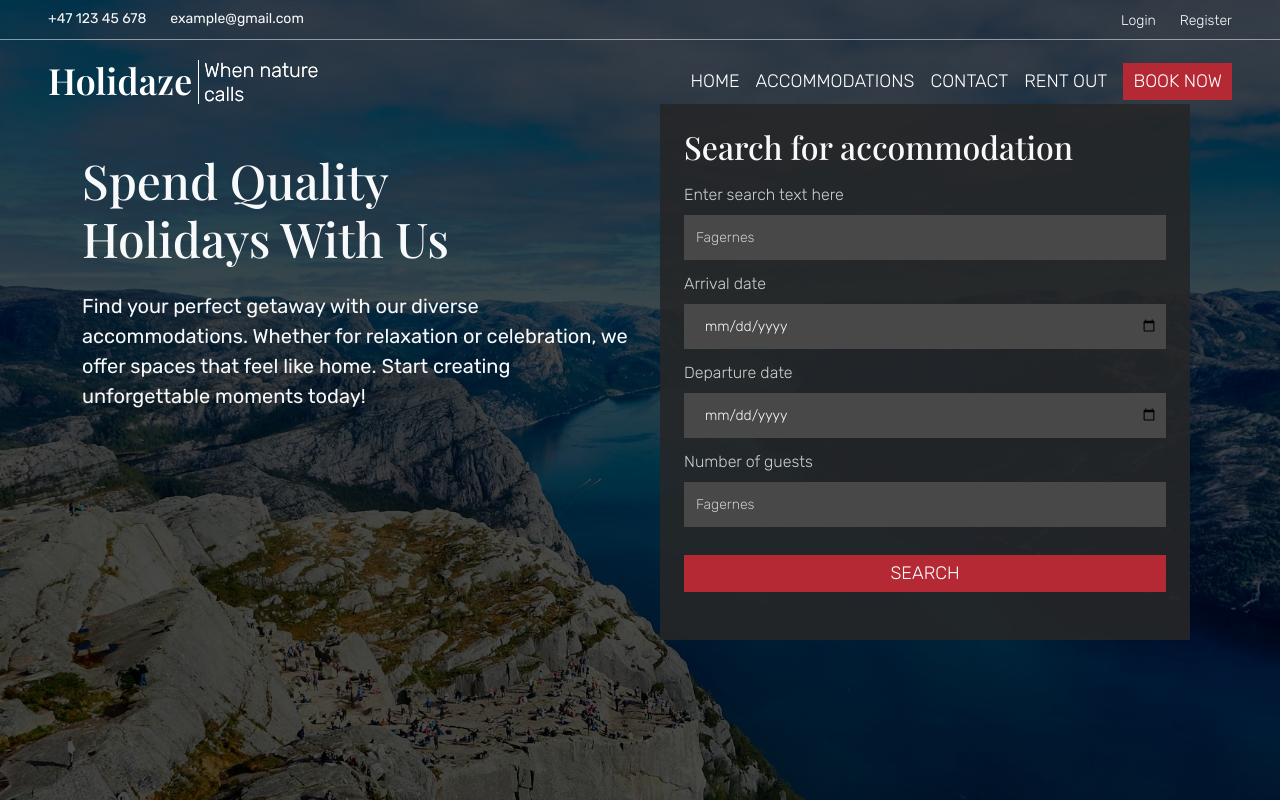
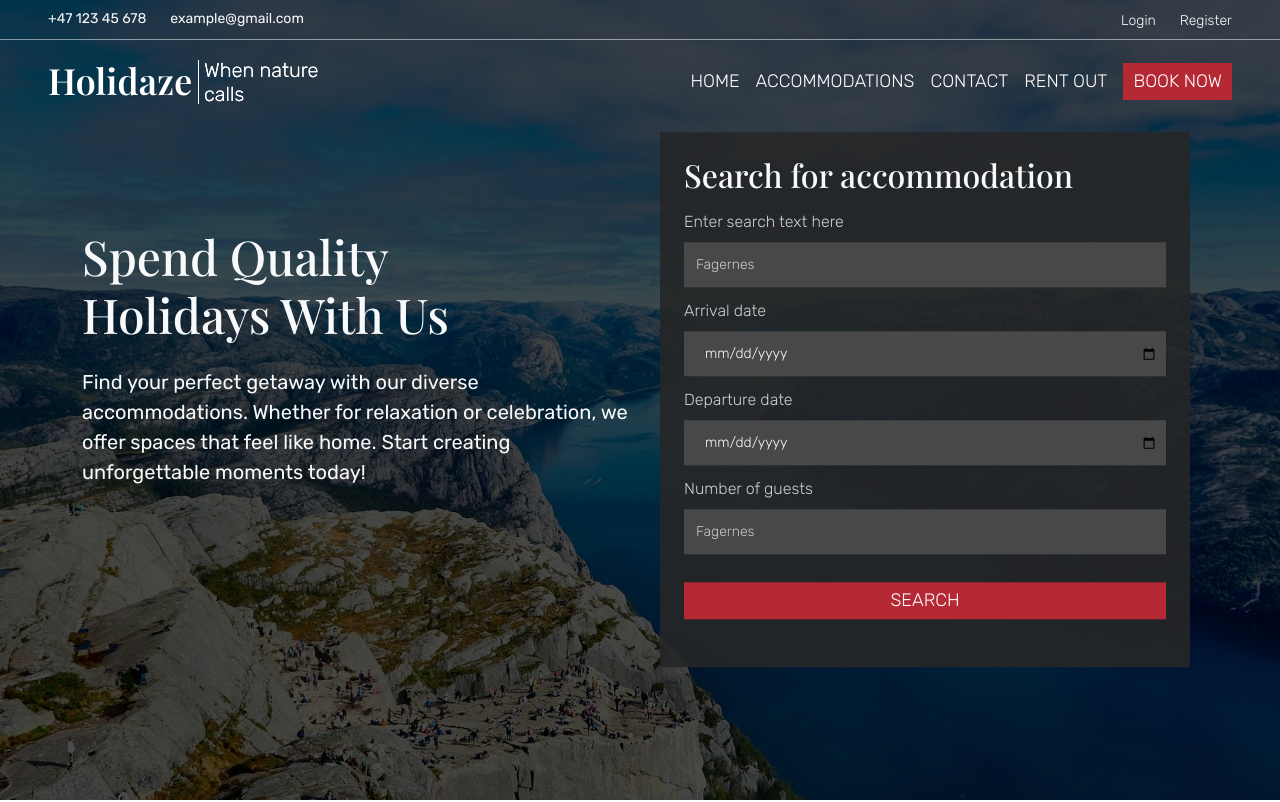
Before and after one commit to teehbee/project-exam-2, a React (Vite) app: page / in a window 1280 px wide. Shown: the top 802 px of the page. Built offline with nearby package versions, Linux system fonts and the light colour scheme; a web font is replaced by a local one.

Commit message:
corrections to container on frontpage

```diff
--- a/src/pages/home.tsx
+++ b/src/pages/home.tsx
@@ -9,11 +9,11 @@ function Home() {
         <source media="(min-width: 992px)" srcSet={frontpageHeroImageLarge} />
         <img className="position-absolute top-0 banner-img" src={frontpageHeroImageSmall} aria-label="A beautiful fjord" />
       </picture>
-      <section className="hero-container d-flex align-items-center justify-content-center position-relative">
-        <div className="container">
+      <section className="hero-container">
+        <div className="container test position-absolute start-50 top-50 translate-middle">
           <div className="row">
             <div className="col-10 col-lg-6 mx-auto text-center text-lg-start">
-              <h1 className="text-light secondary-font fs-2rem-to-3rem pt-lg-5 pb-3 pe-md-5">Spend Quality Holidays With Us</h1>
+              <h1 className="text-light secondary-font fs-2rem-to-3rem pt-md-5 mt-md-5 pb-3 pe-lg-5">Spend Quality Holidays With Us</h1>
               <p className="text-light fs-1rem-to-1-25rem d-none d-lg-block">Find your perfect getaway with our diverse accommodations. Whether for relaxation or celebration, we offer spaces that feel like home. Start creating unforgettable moments today!</p>
             </div>
             <div className="col-12 col-lg-6">
--- a/src/styles/style.scss
+++ b/src/styles/style.scss
@@ -302,6 +302,7 @@ header {
 
 .search-form {
   max-width: 425px;
+  max-height: 700px;
   background-color: rgb(37, 38, 39, 0.9);
 }
 
```
